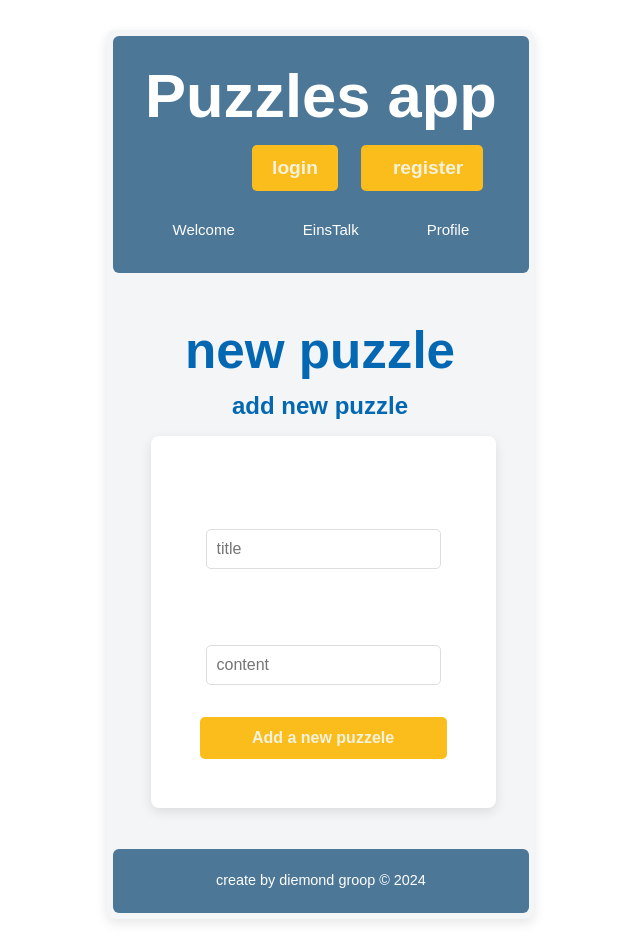
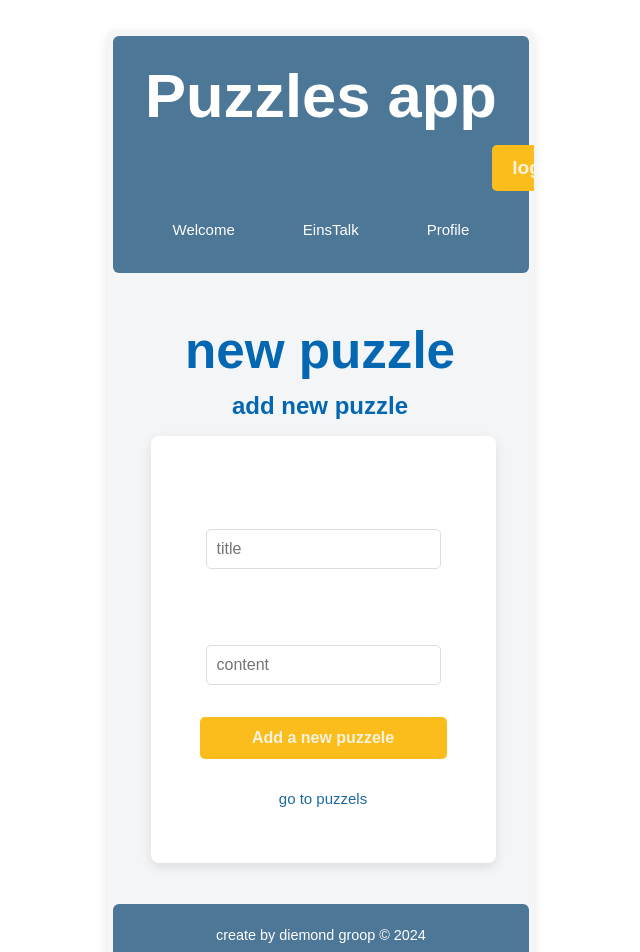
Before and after one commit to yoske208/Einstalk-fork, a React (Vite) app in the folder Client/: page /puzzle/addNewPuzzle in a window 1280 px wide. Shown: the top 952 px of the page, without its empty margins (323-963 px from the left). Built offline with nearby package versions, Linux system fonts and the light colour scheme; no server answers.

Commit message:
change css

```diff
--- a/Client/src/App.css
+++ b/Client/src/App.css
@@ -30,15 +30,21 @@ body {
   overflow: hidden;
 }
 
+.link-go-back{
+  color: #1c68a2;
+
+}
+
 .navlink{
   display: flex;
   justify-content: space-around;
+
 }
 .login_register{
   display: flex;
   align-self: flex-end;
   justify-content: space-between;
-  width: 30;
+  width: 20px
 
 }
 
--- a/Client/src/components/AddPuzzleComp.tsx
+++ b/Client/src/components/AddPuzzleComp.tsx
@@ -2,7 +2,7 @@ import { useContext, useState } from "react"
 import  {IComment, IPuzzels, IUser} from "../Interface/Interfaces"
 import { PuzzelContext } from "../Provider/PuzzelsProvider"
 import useFatch from "../Hooks/useFetch"
-import { Link } from "react-router-dom"
+import { Link, NavLink } from "react-router-dom"
 import { UserConntext, UserProps } from "../Provider/UserProvider"
 
 const url = "http://localhost:3040/post"
@@ -63,9 +63,9 @@ const AddPuzzleComp = () => {
             />
           </div>
 
-
         <button type="submit">Add a new puzzele</button>
 
+        <NavLink to={"/"} className="link-go-back">go to puzzels</NavLink>
         </form>
 
 
--- a/Client/src/components/PuzzleComponent.tsx
+++ b/Client/src/components/PuzzleComponent.tsx
@@ -12,13 +12,17 @@ export default function PuzzleComponent({ currentPuzlle }: Prop) {
 
   if (currentPuzlle) {
     return (
-      <div>
+      <>
+      <div className="card-list">
+      <div className="card">
         <h5>Puzzle Num: {currentPuzlle._id}</h5>
         <Link to={'users/' + currentPuzlle.author}>{currentPuzlle.author}</Link>
         <div>Comments
           <CommentsComponent comments={currentPuzlle.comments}/>
         </div>
       </div>
+      </div>
+      </>
     );
   }
 }
--- a/Client/src/index.css
+++ b/Client/src/index.css
@@ -16,7 +16,7 @@ a {
   font-size: 15px;
 }
 a:hover {
-  color: #535bf2;
+  color: #0c4877;
 }
 
 body {
@@ -31,6 +31,8 @@ h1 {
   font-size: 3.2em;
   line-height: 1.1;
 }
+
+
 
 button {
   border-radius: 8px;
@@ -58,7 +60,7 @@ button:focus-visible {
     background-color: #ffffff;
   }
   a:hover {
-    color: white;
+    /* color: white; */
   }
   button {
     background-color: #f9f9f9;
```
